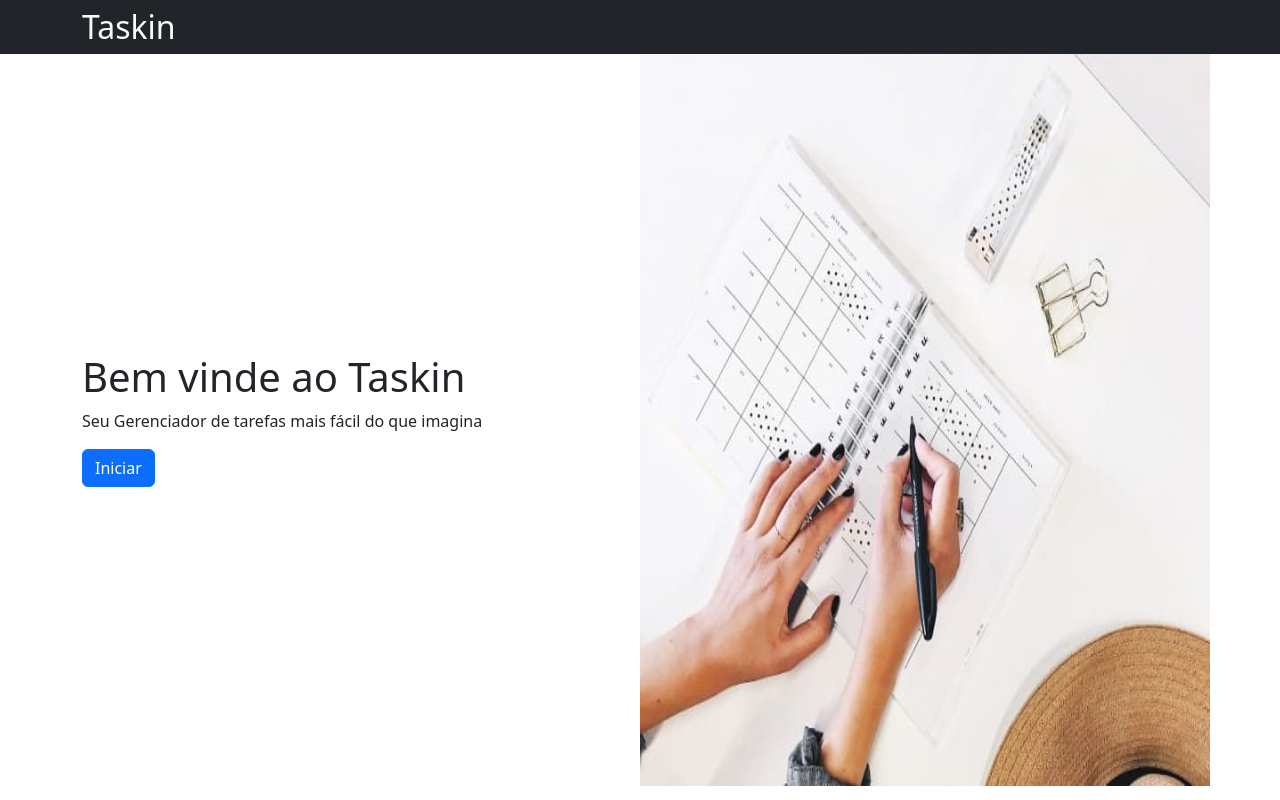
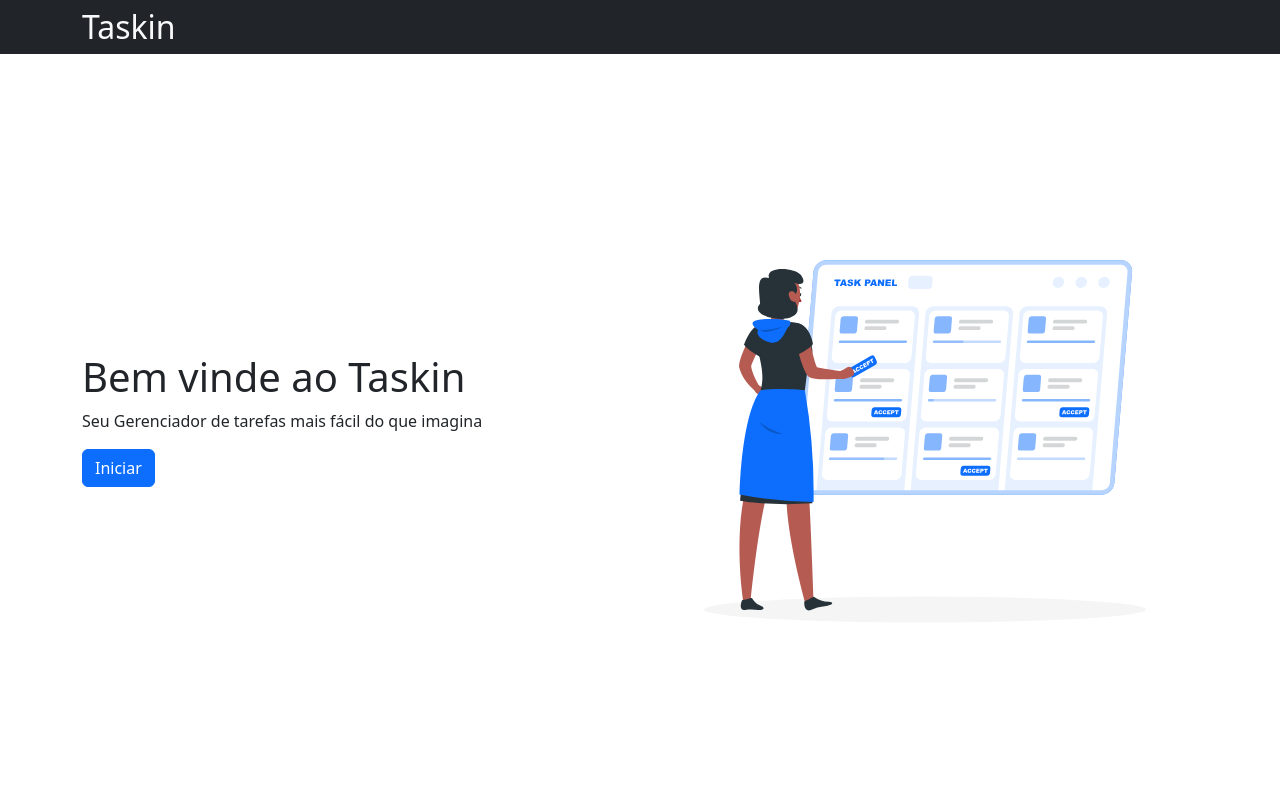
Before and after one commit to lucas-jdev/taskin-frontend, a Next.js app: page / in a window 1280 px wide. Built offline with nearby package versions, Linux system fonts and the light colour scheme.

Commit message:
modify image in index root

```diff
--- a/src/pages/index.tsx
+++ b/src/pages/index.tsx
@@ -23,7 +23,7 @@ export default function Home() {
                     <Image
                         className="col-md-2"
                         alt="imagem-da-web"
-                        src={"/organize-tasks.jpg"}
+                        src={"/organize-tasks.svg"}
                         fill
                     />
                 </div>
```
Also changed, not shown: public/organize-tasks.jpg (deleted), public/organize-tasks.svg (added).
